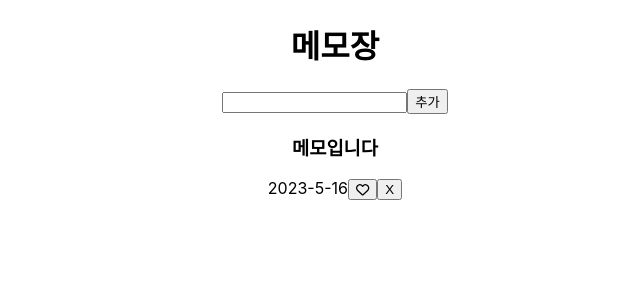
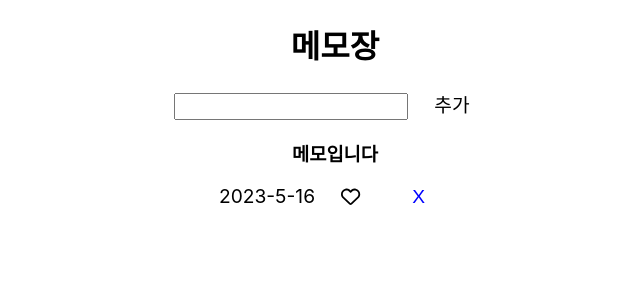
Before and after one commit to KIMPPT/0516, a React (Create React App) app in the folder 0516-test/: page / in a window 1280 px wide. Shown: the top 300 px of the page, without its empty margins (305-945 px from the left). Built offline with nearby package versions, Linux system fonts and the light colour scheme.

Commit message:
05161318

```diff
--- a/0516-test/src/App.css
+++ b/0516-test/src/App.css
@@ -32,7 +32,36 @@
   from {
     transform: rotate(0deg);
   }
+
   to {
     transform: rotate(360deg);
   }
 }
+
+button {
+  background-color: transparent;
+  border: none;
+  border-radius: 25px;
+  margin: 0 20px;
+  font-size: 1.2rem;
+}
+
+button:hover {
+  cursor: pointer;
+}
+
+.addButton:hover {
+  background-color: #c0c0c0;
+  transition: background-color 0.5s;
+
+}
+
+span {
+  font-size: 1.2rem;
+}
+.inputText{
+  font-size:1.1rem;
+}
+.deleteButton{
+  color:blue;
+}
--- a/0516-test/src/components/MemoComp.jsx
+++ b/0516-test/src/components/MemoComp.jsx
@@ -30,12 +30,14 @@ export default function MemoComp() {
         type="text"
         onChange={(e) => setIntext(e.target.value)}
         value={intext}
+        className="inputText"
       />
       <button
         onClick={() => {
           dispatch(addmemo({ text: intext, date: now, heart: false }));
           setIntext("");
         }}
+        className="addButton"
       >
         추가
       </button>
@@ -55,12 +57,14 @@ export default function MemoComp() {
             }}
           >
             {m.heart ? (
-              <FontAwesomeIcon icon={blackHeart} />
+              <FontAwesomeIcon icon={blackHeart}style={{color:"#ff0000"}} beatFade />
             ) : (
               <FontAwesomeIcon icon={whiteHeart} />
             )}
           </button>
-          <button onClick={() => dispatch(deletememo(index))}>X</button>
+          <button
+          className="deleteButton"
+          onClick={() => dispatch(deletememo(index))}>X</button>
         </div>
       ))}
     </div>
```
